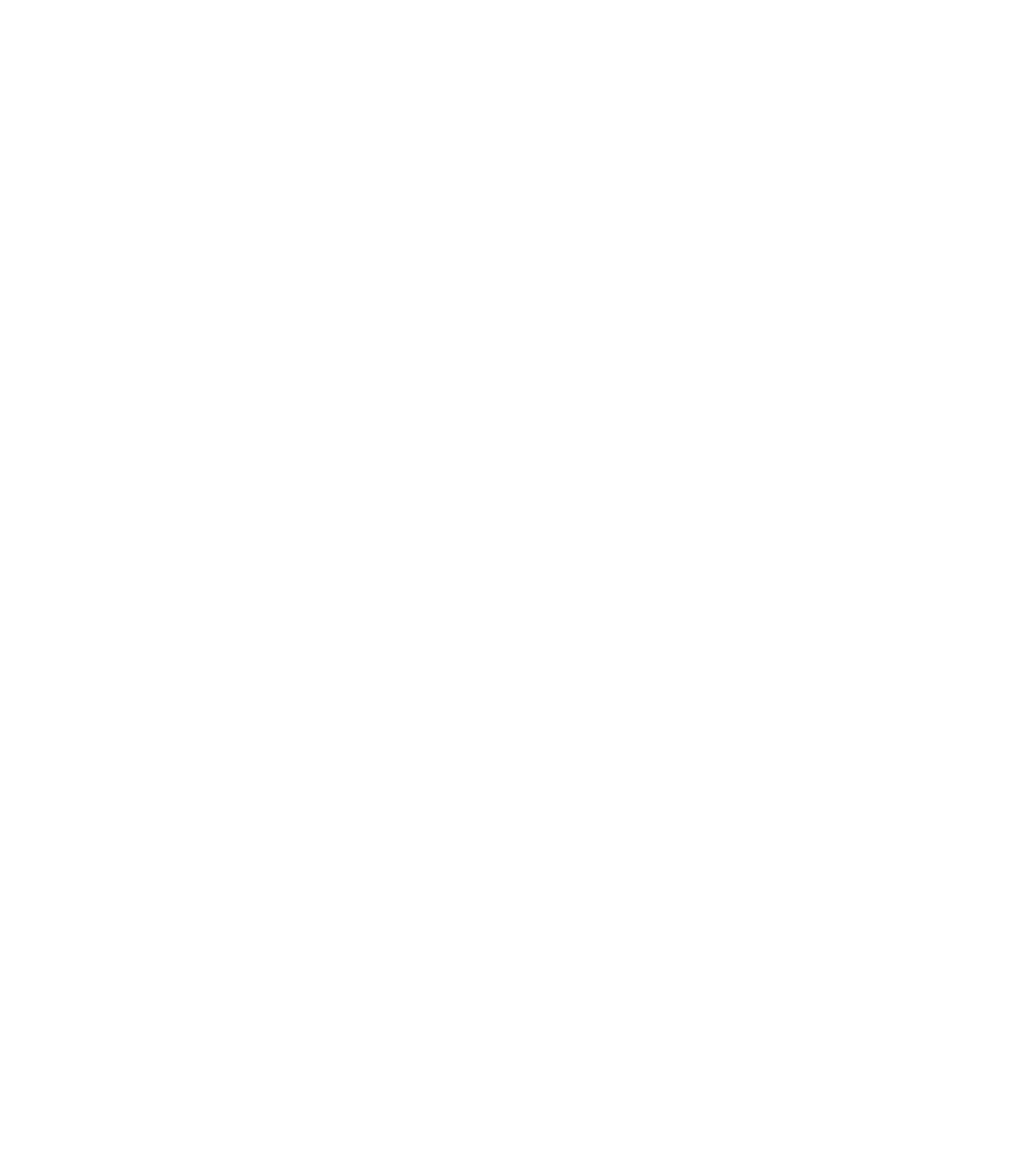
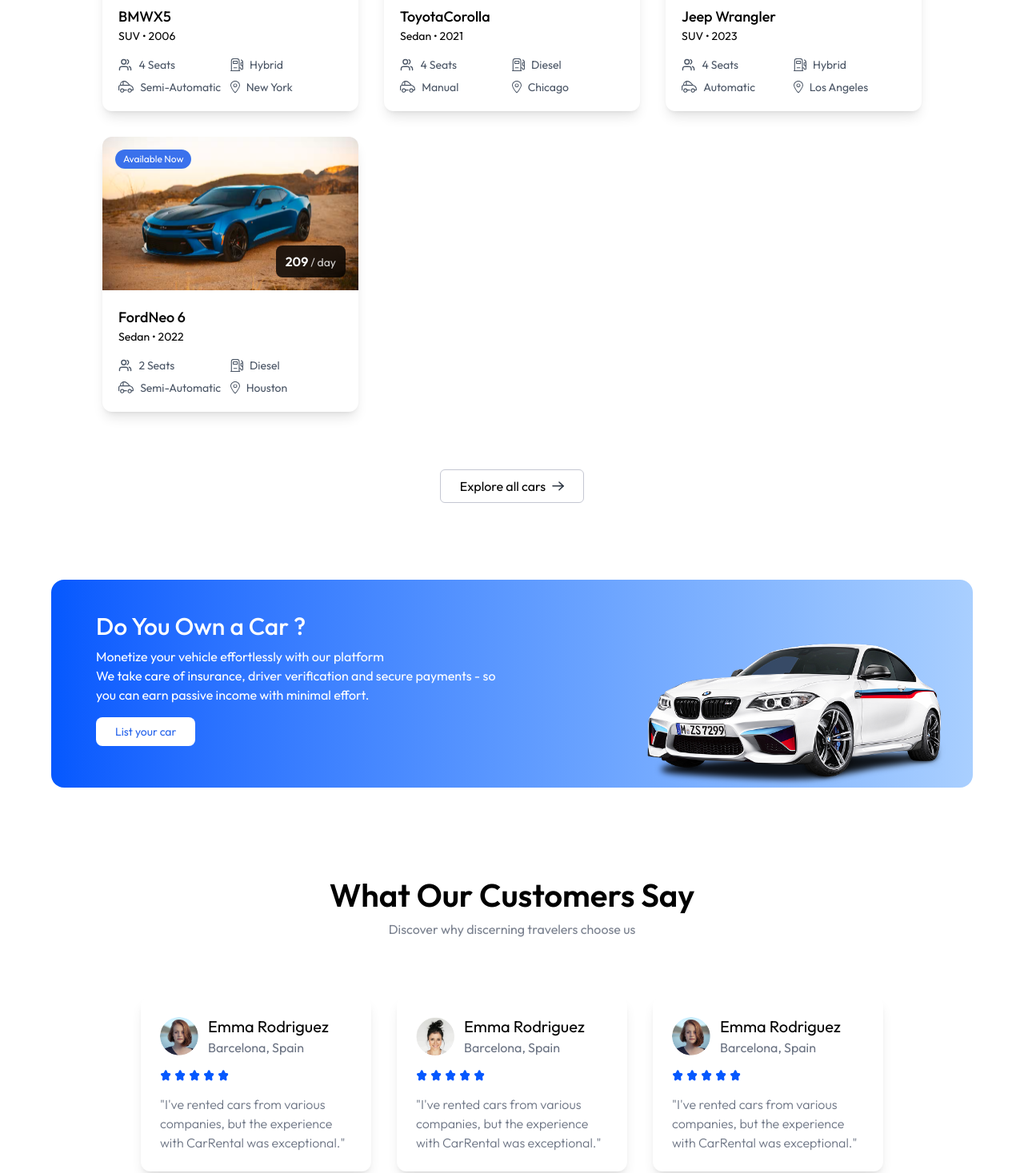
Before and after one commit to akashrajayush/CarRental, a React (Vite) app in the folder client/: page / in a window 1280 px wide. Shown: the part 1330-2797 px from the top of the page at 80% size. Before the commit the page ends 881 px from the top, so only its background shows below. Built offline with nearby package versions, Linux system fonts and the light colour scheme; a web font is replaced by a local one.

Commit message:
added testimonial to homepage

```diff
--- a/client/src/assets/assets.js
+++ b/client/src/assets/assets.js
@@ -155,7 +155,7 @@
         "pricePerDay": 300,
         "location": "New York",
         "description": "The BMW X5 is a mid-size luxury SUV produced by BMW. The X5 made its debut in 1999 as the first SUV ever produced by BMW.",
-        "isAvaliable": true,
+        "isAvailable": true,
         "createdAt": "2025-04-16T07:26:56.215Z",
     },
     {
@@ -172,7 +172,7 @@
         "pricePerDay": 130,
         "location": "Chicago",
         "description": "The Toyota Corolla is a mid-size luxury sedan produced by Toyota. The Corolla made its debut in 2008 as the first sedan ever produced by Toyota.",
-        "isAvaliable": true,
+        "isAvailable": true,
         "createdAt": "2025-04-16T08:33:57.993Z",
     },
     {
@@ -189,7 +189,7 @@
         "pricePerDay": 200,
         "location": "Los Angeles",
         "description": "The Jeep Wrangler is a mid-size luxury SUV produced by Jeep. The Wrangler made its debut in 2003 as the first SUV ever produced by Jeep.",
-        "isAvaliable": true,
+        "isAvailable": true,
         "createdAt": "2025-04-16T08:34:39.592Z",
     },
     {
@@ -206,7 +206,7 @@
         "pricePerDay": 209,
         "location": "Houston",
         "description": "This is a mid-size luxury sedan produced by Toyota. The Corolla made its debut in 2008 as the first sedan ever produced by Toyota.",
-        "isAvaliable": true,
+        "isAvailable": true,
         "createdAt": "2025-04-17T06:15:47.318Z",
     }
 ];
@@ -220,7 +220,7 @@
         "pickupDate": "2025-06-13T00:00:00.000Z",
         "returnDate": "2025-06-14T00:00:00.000Z",
         "status": "confirmed",
-        "price": 440,
+        "price": 4400,
         "createdAt": "2025-06-10T12:57:48.244Z",
     },
     {
@@ -231,7 +231,7 @@
         "pickupDate": "2025-06-12T00:00:00.000Z",
         "returnDate": "2025-06-12T00:00:00.000Z",
         "status": "pending",
-        "price": 130,
+        "price": 1300,
         "createdAt": "2025-06-10T12:57:25.613Z",
     },
     {
@@ -242,7 +242,7 @@
         "pickupDate": "2025-06-11T00:00:00.000Z",
         "returnDate": "2025-06-12T00:00:00.000Z",
         "status": "pending",
-        "price": 600,
+        "price": 6000,
         "createdAt": "2025-06-10T09:55:06.379Z",
     },
     {
@@ -253,7 +253,7 @@
         "pickupDate": "2025-06-11T00:00:00.000Z",
         "returnDate": "2025-06-12T00:00:00.000Z",
         "status": "confirmed",
-        "price": 440,
+        "price": 4400,
         "createdAt": "2025-06-10T09:44:25.410Z",
     }
 ]
@@ -267,5 +267,5 @@
         dummyMyBookingsData[0],
         dummyMyBookingsData[1]
     ],
-    "monthlyRevenue": 840
+    "monthlyRevenue": 8400
 }
--- /dev/null
+++ b/client/src/components/Banner.jsx
@@ -0,0 +1,18 @@
+import React from 'react'
+import { assets } from '../assets/assets'
+
+const Banner = () => {
+  return (
+    <div className='flex flex-col md:flex-row md:items-start items-center justify-between px-8 min-md:pl-14 pt-10 bg-gradient-to-r from-[#0558FE] to-[#A9CFFF] max-w-6xl mx-3 md:mx-auto rounded-2xl overflow-hidden'>
+        <div className='text-white'>
+            <h2 className='text-3xl font-medium'>Do You Own a Car ?</h2>
+            <p className='mt-2'>Monetize your vehicle effortlessly with our platform</p>
+            <p className='max-w-130'>We take care of insurance, driver verification and secure payments - so you can earn passive income with minimal effort.</p>
+            <button className='px-6 py-2 bg-white hover:bg-slate-100 transition-all text-primary rounded-lg text-sm mt-4 cursor-pointer'>List your car</button>
+        </div>
+        <img src={assets.banner_car_image} alt="car" className='max-h-45 mt-10' />
+    </div>
+  )
+}
+
+export default Banner
--- /dev/null
+++ b/client/src/components/CarCard.jsx
@@ -0,0 +1,49 @@
+import React from 'react'
+import { assets } from '../assets/assets'
+import { useNavigate } from 'react-router-dom'
+
+const CarCard = ({car}) => {
+    const currency = import.meta.env.VITE_CURRENCY
+    const navigate=useNavigate()
+  return (
+    <div onClick={()=> {navigate(`/car-details/${car._id}`);scrollTo(0,0)}} className='group rounded-xl overflow-hidden shadow-lg hover:-translate-y-1 transition-all duration-500 cursor-pointer' >
+        <div className='relative h-48 overflow-hidden'>
+            <img src={car.image} alt="Car Image" className='w-full h-full object-cover transition-transform duration-500 group-hover:scale-105'/>
+            {car.isAvailable && <p className= 'absolute top-4 left-4 bg-primary/90 text-white text-xs px-2.5 py-1 rounded-full'> Available Now</p>}
+            <div className='absolute bottom-4 right-4 bg-black/80 backdrop-blur-sm text-white px-3 py-2 rounded-lg'>
+                <span className='font-semibold'>{currency}{car.pricePerDay}</span>
+                <span className='text-sm text-white/80'> / day</span>
+            </div>
+        </div>
+        <div className='p-4 sm:p-5'>
+            <div className='flex justify-between items-start mb-2'>
+                <div>
+                    <h3 className='text-lg font-medium'>{car.brand}{car.model}</h3>
+                    <p className='text-muted-foreground text-sm'>{car.category} • {car.year}</p>
+                </div>
+            </div>
+            <div className='mt-4 grid grid-cols-2 gap-y-2 text-gray-600'>
+                <div className='flex items-center text-sm text-muted-foreground'>
+                    <img src={assets.users_icon} alt="" className='h-4 mr-2' />
+                    <span>{car.seating_capacity} Seats</span>
+                </div>
+                <div className='flex items-center text-sm text-muted-foreground'>
+                    <img src={assets.fuel_icon} alt="" className='h-4 mr-2' />
+                    <span>{car.fuel_type} </span>
+                </div>
+                <div className='flex items-center text-sm text-muted-foreground'>
+                    <img src={assets.car_icon} alt="" className='h-4 mr-2' />
+                    <span>{car.transmission} </span>
+                </div>
+                <div className='flex items-center text-sm text-muted-foreground'>
+                    <img src={assets.location_icon} alt="" className='h-4 mr-2' />
+                    <span>{car.location} </span>
+                </div>
+            </div>
+
+        </div>
+    </div>
+  )
+}
+
+export default CarCard
--- /dev/null
+++ b/client/src/components/FeaturedSection.jsx
@@ -0,0 +1,33 @@
+import React from 'react'
+import Title from './Title'
+import { assets, dummyCarData } from '../assets/assets'
+import CarCard from './CarCard'
+import {useNavigate} from 'react-router-dom'
+
+const FeaturedSection = () => {
+    const navigate = useNavigate()
+  return (
+    <div className='flex flex-col items-center py-24 px-6 md:px-16 lg:px-24 xl:px-32'>
+        <div>
+            <Title title='Featured Vehicle' subTitle='Explore our selection of premium vehicles available for your next adventure.'/>
+        </div>
+        <div className='grid grid-cols-1 sm:grid-cols-2 lg:grid-cols-3 gap-8 mt-18'>
+            {
+                dummyCarData.slice(0,6).map((car)=>(
+                   <div key={car._id}>
+                        <CarCard car={car}/>
+                   </div>
+                ))
+            }
+        </div>
+            <button onClick={()=>{
+                navigate('/cars'); scrollTo(0,0)
+            }} className='flex items-center justify-center gap-2 px-6 py-2 border border-borderColor hover:bg-amber-50 rounded-md mt-18 cursor-pointer'>
+                Explore all cars <img src={assets.arrow_icon} alt="arrow"/>
+            </button>
+
+    </div>
+  )
+}
+
+export default FeaturedSection
--- a/client/src/components/Hero.jsx
+++ b/client/src/components/Hero.jsx
@@ -6,7 +6,7 @@
   return (
     <div className='h-screen flex flex-col items-center justify-center gap-14 bg-light text-center'>
         <h1 className='text-4xl md:text-5xl font-semibold'>
-            Luxury cars on Rent
+            Popular Cars on Rent
         </h1>
         <form className='flex flex-col md:flex-row items-start md:items-center justify-between p-6 rounded-lg md:rounded-full w-full max-w-80 md:max-w-200 bg-white shadow-[0px_8px_20px_rgba(0,0,0,0.1)]'>
             <div className='flex flex-col md:flex-row items-start md:items-center gap-10 min-md:ml-8'>
@@ -27,12 +27,12 @@
                     <label htmlFor='return-date'>Return Date</label>
                     <input type='date' id='return-date' min={new Date().toISOString().split('T')[0]} className='text-sm text-gray-500'required />
                 </div>
-                <button className='flex items-center justify-center gap-1 px-9 py-3 max-sm:mt-4 bg-primary hover:bg-primary-dull text-white rounded-full cursor-pointer'>
+
+            </div>
+        <button className='flex items-center justify-center gap-1 px-9 py-3 max-sm:mt-4 bg-primary hover:bg-primary-dull text-white rounded-full cursor-pointer'>
                     <img src={assets.search_icon} alt='search' className='brightness-300'/>
                     Search
                 </button>
-            </div>
-
         </form>
         <img src={assets.main_car} alt="Car" className='max-h-74'/>
     </div>
--- /dev/null
+++ b/client/src/components/Testimonial.jsx
@@ -0,0 +1,39 @@
+import React from 'react'
+import Title from './Title'
+import { assets } from '../assets/assets';
+
+const Testimonial = () => {
+    const testimonials = [
+        {name: "Emma Rodriguez", location: "Barcelona, Spain", image: assets.testimonial_image_1, testimonial: "I've rented cars from various companies, but the experience with CarRental was exceptional." },
+        {name: "Emma Rodriguez", location: "Barcelona, Spain", image: assets.testimonial_image_2, testimonial: "I've rented cars from various companies, but the experience with CarRental was exceptional." },
+        {name: "Emma Rodriguez", location: "Barcelona, Spain", image: assets.testimonial_image_1, testimonial: "I've rented cars from various companies, but the experience with CarRental was exceptional." }
+
+    ];
+  return (
+    <div className="py-28 px-6 md:px-16 lg:px-24 xl:px-44">
+            <Title title="What Our Customers Say" subTitle="Discover why discerning travelers choose us" />
+
+            <div className="grid grid-cols-1 sm:grid-cols-2 lg:grid-cols-3 gap-8 mt-18">
+                {testimonials.map((testimonial, index) => (
+                    <div key={index} className="bg-white p-6 rounded-xl shadow-lg hover:-translate-y-1 transition-all duration-500">
+                        <div className="flex items-center gap-3">
+                            <img className="w-12 h-12 rounded-full" src={testimonial.image} alt={testimonial.name} />
+                            <div>
+                                <p className="text-xl">{testimonial.name}</p>
+                                <p className="text-gray-500">{testimonial.location}</p>
+                            </div>
+                        </div>
+                        <div className="flex items-center gap-1 mt-4">
+                            {Array(5).fill(0).map((_, index) => (
+                                <img key={index} src={assets.star_icon} alt="star-icon" />
+                            ))}
+                        </div>
+                        <p className="text-gray-500 max-w-90 mt-4 font-light">"{testimonial.testimonial}"</p>
+                    </div>
+                ))}
+            </div>
+        </div>
+  )
+}
+
+export default Testimonial
--- /dev/null
+++ b/client/src/components/Title.jsx
@@ -0,0 +1,12 @@
+import React from 'react'
+
+const Title = ({title, subTitle, align}) => {
+  return (
+    <div className={`flex flex-col justify-center items-center text-center ${align === "left" && "md:items-start md:text-left"}`}>
+        <h1 className='font-semibold text-4xl md:text-[40px]'>{title}</h1>
+        <p className='text-sm md:text-base text-gray-500/90 mt-2 max-w-156'>{subTitle}</p>
+    </div>
+  )
+}
+
+export default Title
--- a/client/src/pages/Home.jsx
+++ b/client/src/pages/Home.jsx
@@ -1,10 +1,16 @@
 import React from 'react'
 import Hero from '../components/Hero'
+import FeaturedSection from '../components/FeaturedSection'
+import Banner from '../components/Banner'
+import Testimonial from '../components/Testimonial'
 
 const Home = () => {
   return (
     <>
         <Hero/>
+        <FeaturedSection />
+        <Banner/>
+        <Testimonial/>
     </>
   )
 }
```
